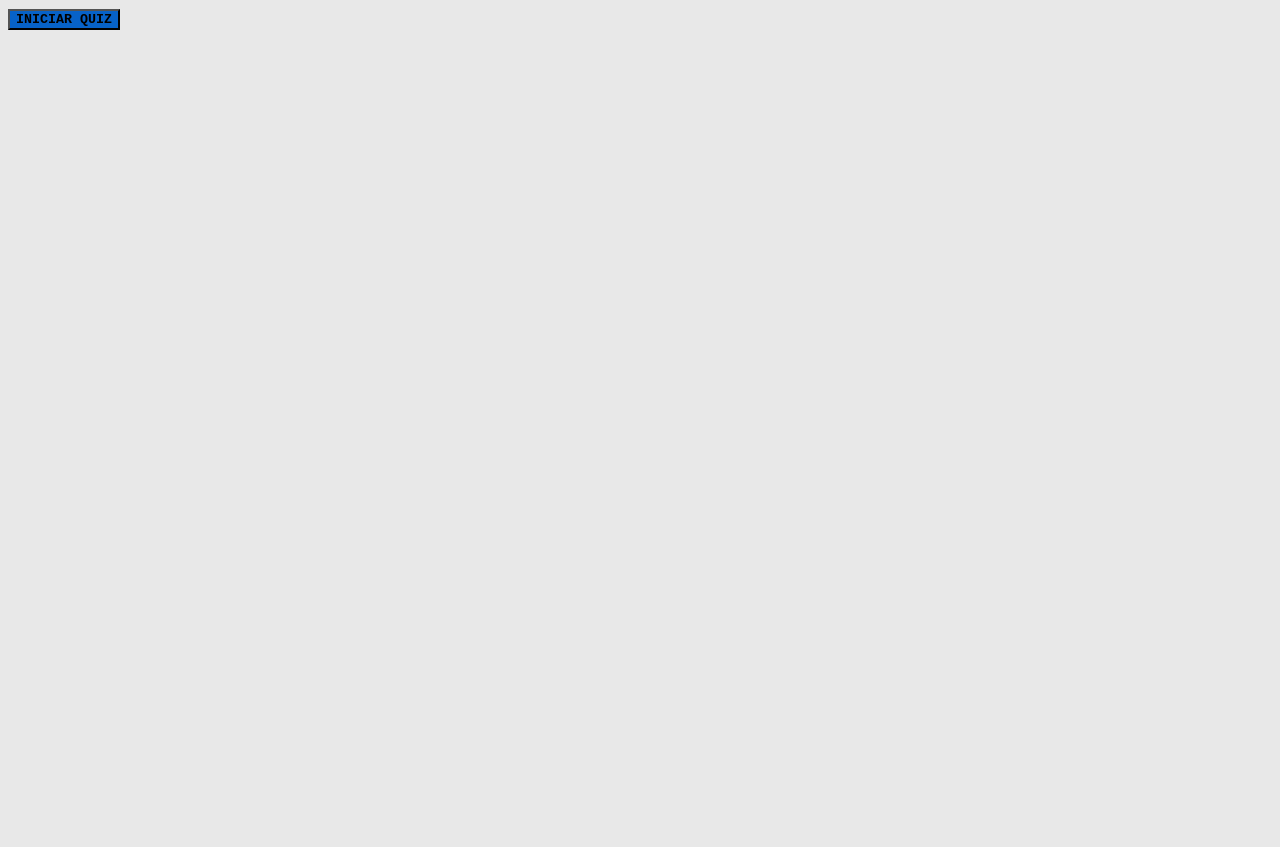
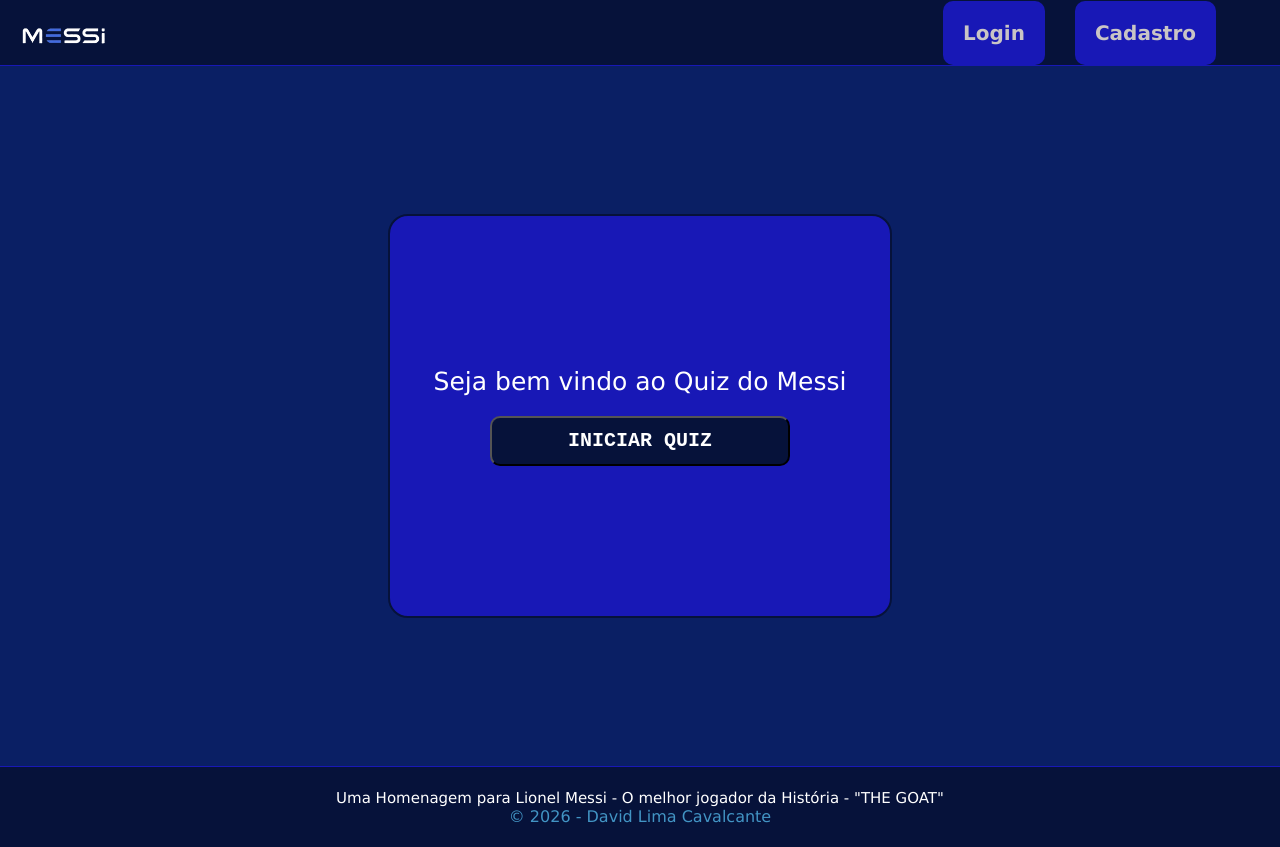
Before and after one commit to davidCavalcantee/projeto_individual, a website: page DOCUMENTOS_DE_APOIO/exemplo_de_quiz/quiz.html in a window 1280 px wide. Before the commit the page ends 800 px from the top, so only its background shows below. Drawn offline with Linux system fonts and the light colour scheme.

Commit message:
Adicionando o front-end do quiz

```diff
--- a/DOCUMENTOS_DE_APOIO/exemplo_de_quiz/EXEMPLO_QUIZZ.html
+++ b/DOCUMENTOS_DE_APOIO/exemplo_de_quiz/quiz.html
@@ -8,26 +8,23 @@
     <link rel="stylesheet" href="style.css">
 </head>
 
+<body id="fundoOriginal">
+<body onload="onloadEsconder()">
+    <header>
+        <img src="../../public/assets/icones/logoMessi.png">
+        <div class="menu">
+            <li><a href="login.html" class="botaoCadastroLogin">Login</a></li>
+            <li><a href="cadastro.html" class="botaoCadastroLogin">Cadastro</a></li>
+        </div>
+    </header>
 
-<body onload="onloadEsconder()">
     <div id="pontuacaoEJogo">
-        <button id="btnIniciarQuiz" onclick="iniciarQuiz()">INICIAR QUIZ</button>
-
-        <div id="pontuacao" class="flex-colunar width-fit-content border-primary">
-            <div id="pontuacaoDuranteJogo" class="flex-colunar padding-8">
-                <span class="width-fit-content">Quantidade de acertos: <span id="spanCertas"></span></span>
-                <span class="width-fit-content">Quantidade de erros: <span id="spanErradas"></span></span>
-            </div>
-            <div id="pontuacaoFinalJogo" class="flex-colunar padding-8">
-                <span id="pontuacaoFinal" class="width-fit-content">Pontuação Final:
-                    <span id="spanPontuacaoFinal">***</span>
-                </span>
-                <span id="msgFinal" class="width-fit-content">***</span>
-            </div>
+        <div class="cardQuiz" id="cardQuiz">
+            <div class="mensagemQuiz">Seja bem vindo ao Quiz do Messi</div>
+            <button id="btnIniciarQuiz" onclick="iniciarQuiz()">INICIAR QUIZ</button>
         </div>
-
         <div id="jogo" class="width-fit-content flex-colunar border-secondary">
-
+            <div id="messi">
             <div id="infoQuestao" class="padding-8">
                 <span>Questão atual: <span id="spanNumeroDaQuestaoAtual"></span> de <span id="qtdQuestoes"></span>
                     questões.</span>
@@ -63,14 +60,32 @@
             <div id="botoes" class="flex-colunar padding-8">
                 <button onclick="submeter()" id="btnSubmeter">Submeter resposta</button>
                 <button onclick="avancar()" id="btnProx" disabled>Avançar para próxima questão</button>
-                <!-- <button onclick="finalizar()" id="btnConcluir" disabled>Finalizar Quiz</button> -->
+                 <button onclick="finalizarJogo()" id="btnConcluir" disabled>Finalizar Quiz</button>
                 <button onclick="tentarNovamente()" id="btnTentarNovamente" disabled>Tentar novamente</button>
             </div>
-
+            </div>
+            <div id="pontuacao" class="flex-colunar width-fit-content border-primary">
+                <div id="pontuacaoDuranteJogo" class="flex-colunar padding-8">
+                    <span class="width-fit-content">Quantidade de acertos: <span id="spanCertas"></span></span>
+                    <span class="width-fit-content">Quantidade de erros: <span id="spanErradas"></span></span>
+                </div>
+                <div id="pontuacaoFinalJogo" class="flex-colunar padding-8">
+                    <span id="pontuacaoFinal" class="width-fit-content">Pontuação Final:
+                        <span id="spanPontuacaoFinal">***</span>
+                    </span>
+                    <span id="msgFinal" class="width-fit-content">***</span>
+                </div>
+            </div>
         </div>
     </div>
+    <footer>
+        <div class="footer">
+            <a>Uma Homenagem para Lionel Messi - O melhor jogador da História - "THE GOAT"</a>
+            <span> © 2026 - David Lima Cavalcante</span>
+        </div>
+    </footer>
 </body>
-
+</body>
 </html>
 <script>
     const listaDeQuestoes = [
@@ -168,7 +183,7 @@
     let certas = 0
     let erradas = 0
     let quantidadeDeQuestoes = listaDeQuestoes.length
-    // let isUltima = numeroDaQuestaoAtual == quantidadeDeQuestoes-1 ? true : false
+    let isUltima = numeroDaQuestaoAtual == quantidadeDeQuestoes-1 ? true : false
 
     function onloadEsconder() {
         document.getElementById('pontuacao').style.display = "none"
@@ -176,17 +191,17 @@
     }
 
     function iniciarQuiz() {
-        document.getElementById('pontuacao').style.display = "flex"
+        document.getElementById('pontuacao').style.display = "none"
         document.getElementById('jogo').style.display = "flex"
         document.getElementById('btnIniciarQuiz').style.display = "none"
-
+        document.getElementById('cardQuiz').style.display = "none"
         document.getElementById('qtdQuestoes').innerHTML = quantidadeDeQuestoes
 
         preencherHTMLcomQuestaoAtual(0)
 
         btnSubmeter.disabled = false
         btnProx.disabled = true
-        // btnConcluir.disabled = true
+        btnConcluir.disabled = true
         btnTentarNovamente.disabled = true
     }
 
@@ -246,7 +261,7 @@
         if (numeroDaQuestaoAtual < quantidadeDeQuestoes - 1) {
             preencherHTMLcomQuestaoAtual(numeroDaQuestaoAtual)
         } else if (numeroDaQuestaoAtual == quantidadeDeQuestoes - 1) {
-            // alert("Atenção... a próxima é a ultima questão!")
+             alert("Atenção... a próxima é a ultima questão!")
             preencherHTMLcomQuestaoAtual(numeroDaQuestaoAtual)
         } else {
             finalizarJogo()
@@ -328,18 +343,20 @@
             classComCoresParaMensagemFinal = "text-success-with-bg"
         }
 
-        textoParaMensagemFinal += "<br> Você acertou " + Math.round((porcentagemFinalDeAcertos)*100) + "% das questões."
+        textoParaMensagemFinal += "<br> Você acertou " + Math.round((porcentagemFinalDeAcertos) * 100) + "% das questões."
 
+         setTimeout(function () {
+                        window.location = "../../public/dashboard.html";
+                    }, 750);
+        // document.getElementById('msgFinal').innerHTML = textoParaMensagemFinal
+        // document.getElementById('msgFinal').classList.add(classComCoresParaMensagemFinal)
+        // document.getElementById('spanPontuacaoFinal').innerHTML = pontuacaoFinal
 
-        document.getElementById('msgFinal').innerHTML = textoParaMensagemFinal
-        document.getElementById('msgFinal').classList.add(classComCoresParaMensagemFinal)
-        document.getElementById('spanPontuacaoFinal').innerHTML = pontuacaoFinal
-
-        document.getElementById('jogo').classList.add("text-new-gray")
+        // document.getElementById('jogo').classList.add("text-new-gray")
 
         btnProx.disabled = true
         btnSubmeter.disabled = true
-        // btnConcluir.disabled = true
+        btnConcluir.disabled = false
         btnTentarNovamente.disabled = false
 
     }
--- a/DOCUMENTOS_DE_APOIO/exemplo_de_quiz/style.css
+++ b/DOCUMENTOS_DE_APOIO/exemplo_de_quiz/style.css
@@ -17,18 +17,57 @@
     --new-black: #212427;
     --new-white: #E8E8E8;
 }
+#fundoOriginal{
+    background-color:#0a1f64;
+}
 body {
+    margin: 0;
     color: var(--new-black);
     background-color: var(--new-white);
     font-family: Verdana, Geneva, Tahoma, sans-serif;
+    /* display: flex; */
 }
-
-button {
+ button{
     background-color: #0762C8;
     font-family: monospace;
     font-weight: bold;
 }
+#pontuacaoEJogo{
+    width: 100%;
+    height: 700px;
+    display: flex;
+    justify-content: center;
+    align-items: center;
+    flex-direction: column;
+}
 
+ #btnIniciarQuiz{
+    width: 300px;
+    height: 50px;
+    border-radius: 10px;
+    background-color: #06123a;
+    font-family: monospace;
+    font-weight: bold;
+    font-size: 20px;
+    color: white;
+}
+.cardQuiz{
+    border: 2px solid #06123a;
+    gap: 20px;
+    align-items: center;
+    flex-direction: column;
+    background-color: #1818b6;
+    width: 500px;
+    height: 400px;
+    display: flex;
+    border-radius: 20px;
+    justify-content: center;
+    /* padding: 2%; */
+}
+ .mensagemQuiz{
+color: white;
+font-size: 25px;
+ }
 .flex-colunar {
     display: flex;
     flex-direction: column;
@@ -72,3 +111,84 @@
 .text-new-gray {
     color: var(--new-gray);
 }
+ header {
+        display: flex;
+        justify-content: space-between;
+        align-items: center;
+        background-color: #06123a;
+        border-bottom: 1px solid #1818b6;
+        width: cover;
+    }
+
+    header img {
+        object-fit: cover;
+        width: 10%;
+        height: 10%;
+    }
+
+    .menu {
+        list-style: none;
+        display: flex;
+        justify-content: flex-end;
+        flex-direction: row;
+        gap: 30px;
+        margin-right: 5%;
+
+    }
+
+    .menu li {
+        display: inline-block;
+    }
+
+    .menu a {
+        text-decoration: none;
+        color: rgb(201, 197, 197);
+        font-weight: bold;
+        font-size: 20px;
+    }
+
+    .botaoCadastroLogin {
+        background-color: #1818b6;
+        border-radius: 10px;
+        padding: 20px;
+    }
+    footer{
+        display: flex;
+        justify-content: center;
+        /* align-items: end; */
+        background-color: #06123a;
+        border-top: 1px solid #1818b6;
+        width: cover;
+        height: 80px;
+    }
+    .footer{
+        display: flex;
+        justify-content: center;
+        align-items: center;
+        flex-direction: column;
+    }
+    .footer a{
+        color: white;
+        font-size: 15px;
+    }
+    .footer span{
+        color: #4294c4;
+    }
+    #jogo{
+        padding: 2%;
+        border-radius: 20px;
+        flex-direction: row;
+        background-color: #0a1f64;
+        color: aquamarine;
+    }
+    #jogo button{
+        background-color: #06123a;
+        border-radius: 10px;
+        color: white;
+    }
+    #messi{
+        flex-direction: column;
+    }
+    #botoes{
+        gap: 5px;
+    }
--- a/public/css/style.css
+++ b/public/css/style.css
@@ -44,7 +44,7 @@
         font-size: 20px;
     }
 
-    .botaoCadastro {
+    .botaoCadastroLogin {
         background-color: #1818b6;
         border-radius: 10px;
         padding: 20px;
```
Also changed, not shown: public/index.html (+3 -4 lines).
